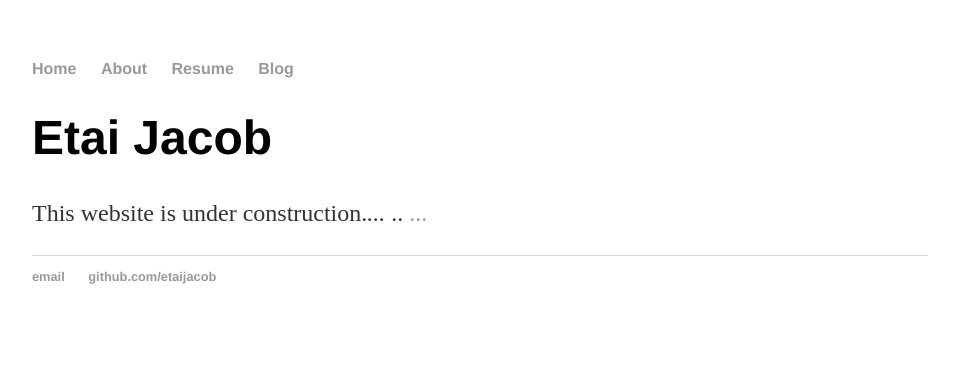
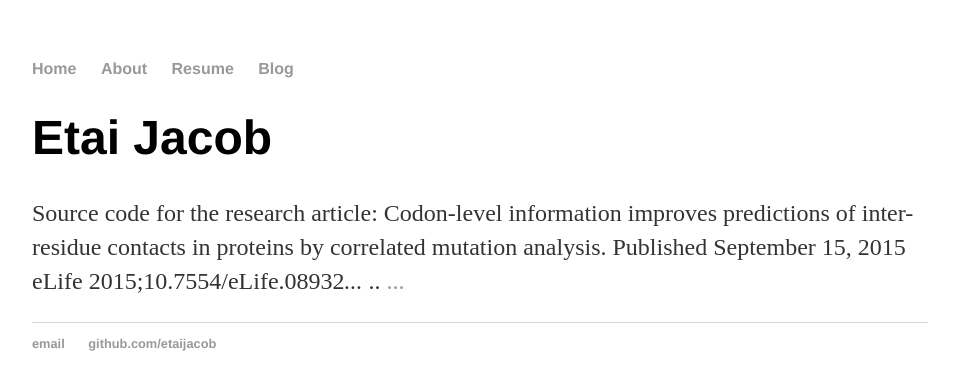
Before and after one commit to etaijacob/old_website, a Jekyll site: the page built from index.html, in a window 1280 px wide. Shown: the top 390 px of the page, without its empty margins (160-1119 px from the left). Built offline with Jekyll 4.4.1, drawn with Linux system fonts in a browser that asks for light colours.

Commit message:
Update index.html

```diff
--- a/index.html
+++ b/index.html
@@ -4,5 +4,8 @@ title: Etai Jacob
 ---
 <div class="blurb">
 	<h1>Etai Jacob</h1>
-	<p>This website is under construction.<em>... </em>.. <a href="/about">...</a></p>
+	<p>Source code for the research article:
+	Codon-level information improves predictions of inter-residue contacts in proteins by correlated mutation analysis.
+	Published September 15, 2015 eLife 2015;10.7554/eLife.08932<em>... </em>..
+	<a href="http://dx.doi.org/10.7554/eLife.08932">...</a></p>
 </div><!-- /.blurb -->
```
